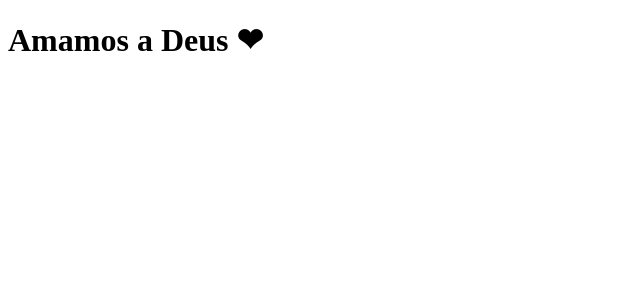
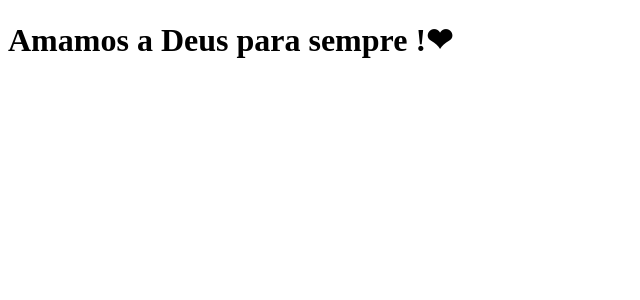
Before and after one commit to Guimonteirojbv/clonetabnews, a Next.js app: page / in a window 1280 px wide. Shown: the top 300 px of the page, without its empty margins (0-640 px from the left). Built offline with nearby package versions, Linux system fonts and the light colour scheme.

Commit message:
melhorando a frase

```diff
--- a/pages/index.js
+++ b/pages/index.js
@@ -1,5 +1,5 @@
 
 
 export default function Home() {
-    return <h1>Amamos a Deus ❤</h1>
+    return <h1>Amamos a Deus para sempre !❤ </h1>
 }
```
